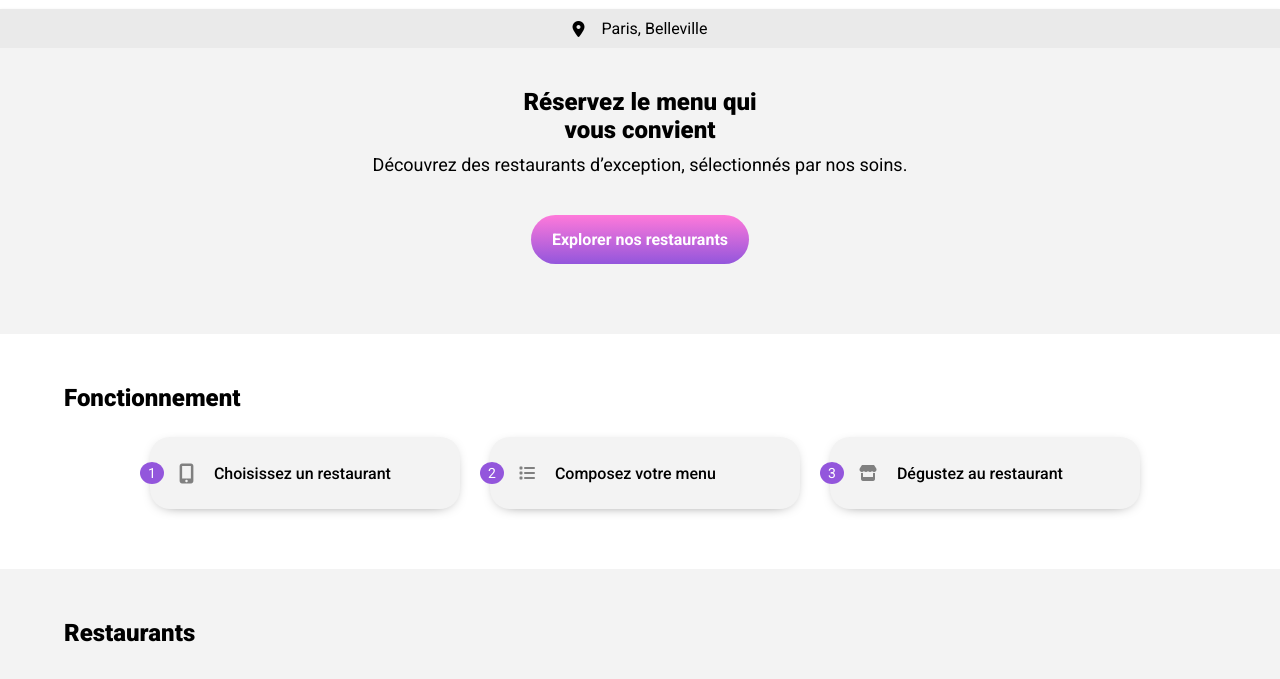
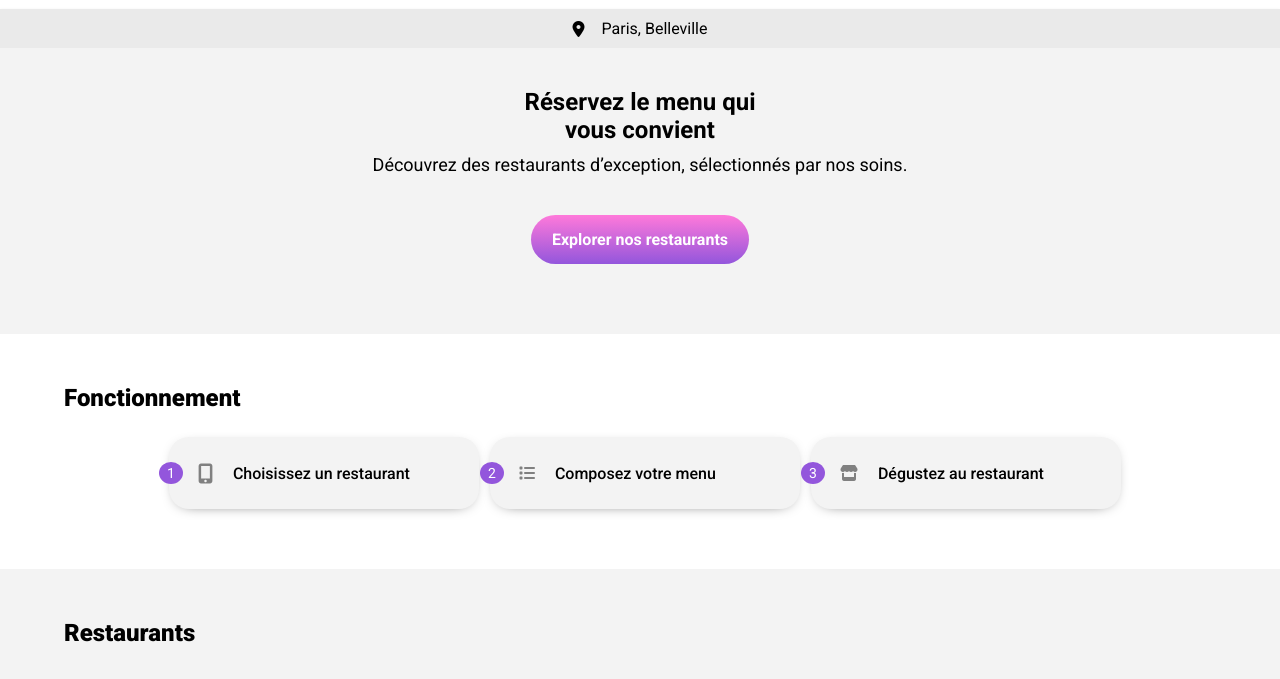
Before and after one commit to ClemMc/ohmyfood, a plain HTML site: page index.html in a window 1280 px wide. Shown: the part 45-724 px from the top of the page. Drawn offline with Linux system fonts and the light colour scheme; a web font is replaced by a local one.

Commit message:
index.html

```diff
--- a/css/style.scss
+++ b/css/style.scss
@@ -52,7 +52,7 @@ body {
     background-color: var(--main-color);
     padding: 0px 10px 70px;
     h1 {
-      font-weight: 900;
+      font-weight: 700;
       font-size: 24px;
       padding: 40px 0px 10px;
       max-width: 250px;
@@ -98,7 +98,7 @@ aside {
       display: flex;
       flex-wrap: wrap;
       justify-content: center;
-      gap: 20px;
+      gap: 1px;
       .guide {
         display: flex;
         align-items: center;
```
Also changed, not shown: css/style.css, index.html (renamed from ohmyfood.html), 1 other file.
